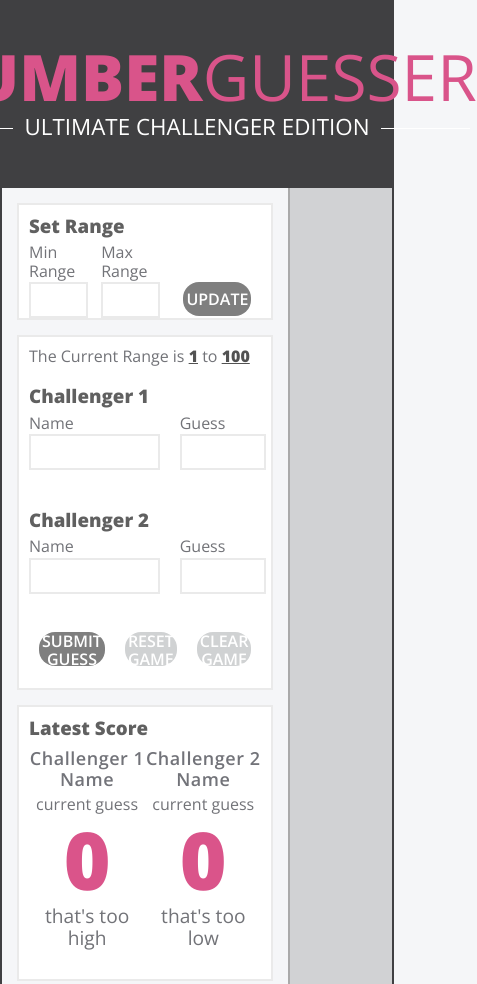
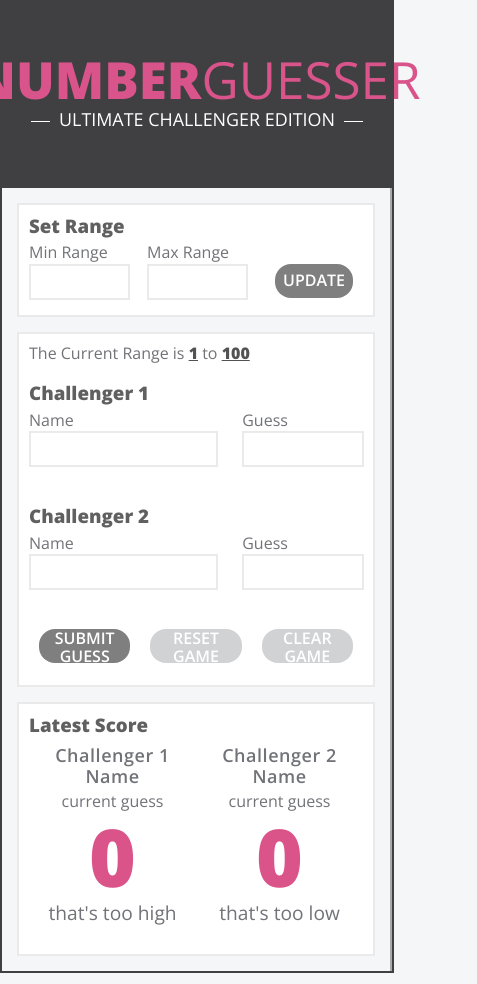
Before and after one commit to lynnerang/numberguesser, a plain HTML site: page index.html in a window 390 px wide. Shown: the top 984 px of the page, 477 px wide, since content can reach past the window. Drawn offline with nearby package versions, Linux system fonts and the light colour scheme.

Commit message:
Added responsive CSS

```diff
--- a/main.js
+++ b/main.js
@@ -206,7 +206,7 @@ function onClearFields(e) {
 
 // Function to display the card
 function gameWon() {
-var htmlText = `<section class="l-flex l-flex-dir winner-card">
+var htmlText = `<section class="l-flex l-flex-dir winner-card animated flash">
           <div class="l-flex l-flex-j-sa">
             <p class="chal-1-name vs-chal-1 vs-chal uppercase">${chal1NameEl.value}</p>
             <p class="vs">vs</p>
--- a/style.css
+++ b/style.css
@@ -393,3 +393,23 @@ main {
 /*Theme style -------------------- */
 
 /*Testing -------------------- */
+
+
+@media screen and (max-width: 680px) {
+
+  main {
+    flex-direction: column;
+  }
+
+  header {
+    font-size: .8em;
+  }
+
+  .subheader {
+    width: 85%;
+  }
+
+  .winner-card {
+    margin: 20px 20px;
+  }
+}
```
